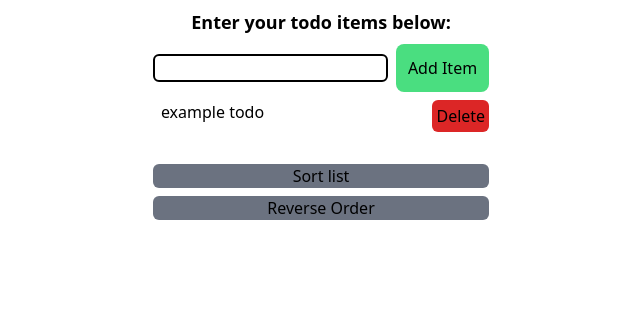
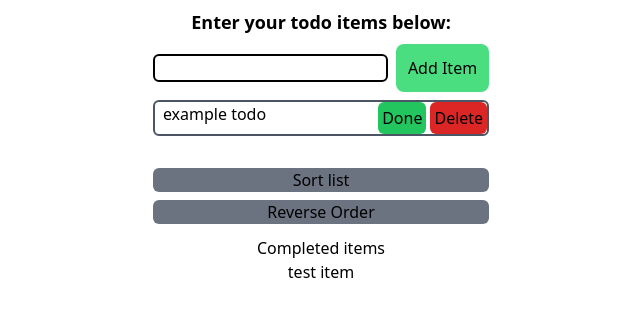
Before and after one commit to Tatooles/vue-todo-list, a Vue app: page / in a window 1280 px wide. Shown: the top 316 px of the page, without its empty margins (319-959 px from the left). Built offline with nearby package versions, Linux system fonts and the light colour scheme.

Commit message:
UI for adding an item

```diff
--- a/src/components/TodoList.vue
+++ b/src/components/TodoList.vue
@@ -16,6 +16,10 @@ const addItem = () => {
 
 const removeItem = (todo: any) => {
   todos.value = todos.value.filter(t => t !== todo)
+}
+
+const completeItem = (todo: any) => {
+  // Move item to other list
 }
 
 const sortList = () => {
@@ -44,15 +48,27 @@ const reverseList = () => {
     </form>
 
     <ul>
-      <li class="flex justify-between mt-2 hover:bg-gray-400 rounded-md pl-2 align-middle" v-for="todo in todos"
-        :key="todo.id">
+      <li class="flex justify-between mt-2 hover:bg-gray-400 rounded-md pl-2 align-middle border-gray-600 border-2"
+        v-for="todo in todos" :key="todo.id">
         {{ todo.text }}
-        <button class="bg-red-600 p-1 rounded-md" @click="removeItem(todo)">Delete</button>
+        <div>
+          <button class="bg-green-500 p-1 rounded-md mr-1" @click="completeItem(todo)">Done</button>
+          <button class="bg-red-600 p-1 rounded-md" @click="removeItem(todo)">Delete</button>
+        </div>
       </li>
     </ul>
 
     <button @click="sortList" class="bg-gray-500 rounded-md mt-8 mb-2">Sort list</button>
     <button @click="reverseList" class="bg-gray-500 rounded-md">Reverse Order</button>
+
+    <div class="mt-3">
+      <h2>Completed items</h2>
+      <ul>
+        <li>
+          test item
+        </li>
+      </ul>
+    </div>
   </div>
 </template>
 
```
